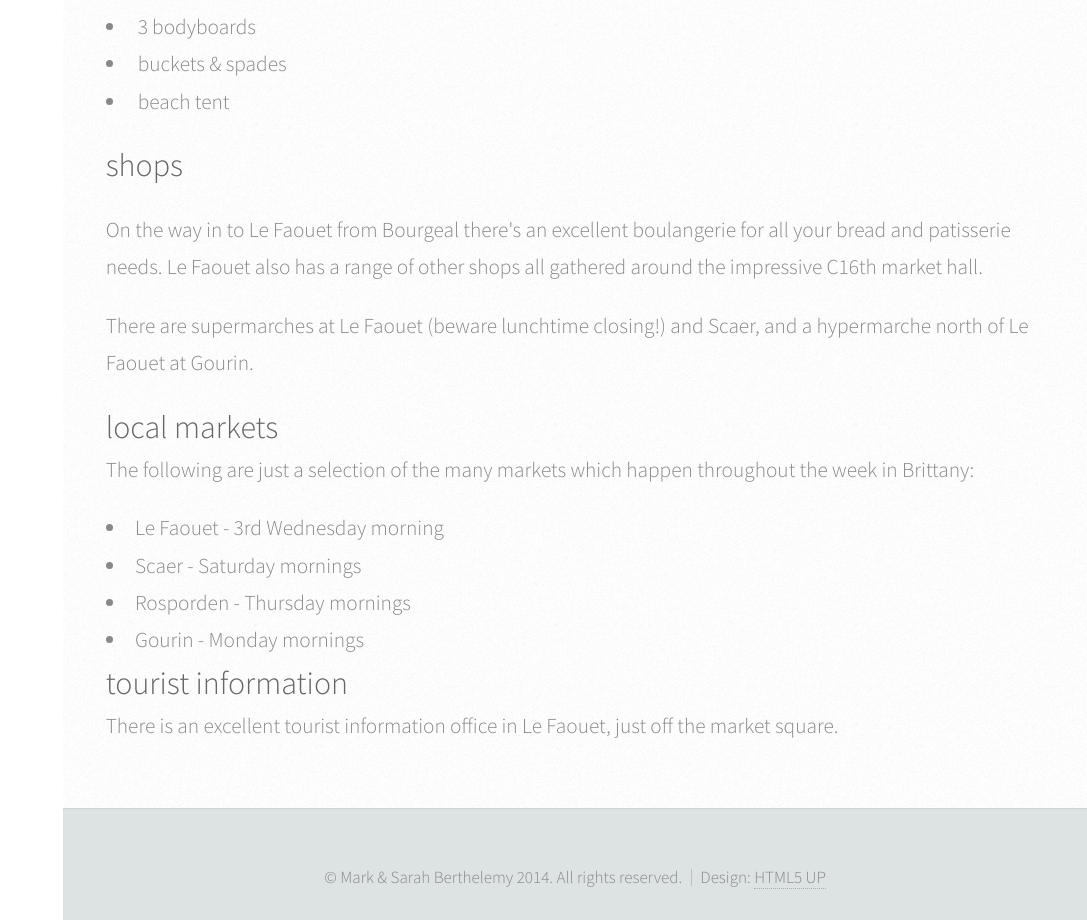
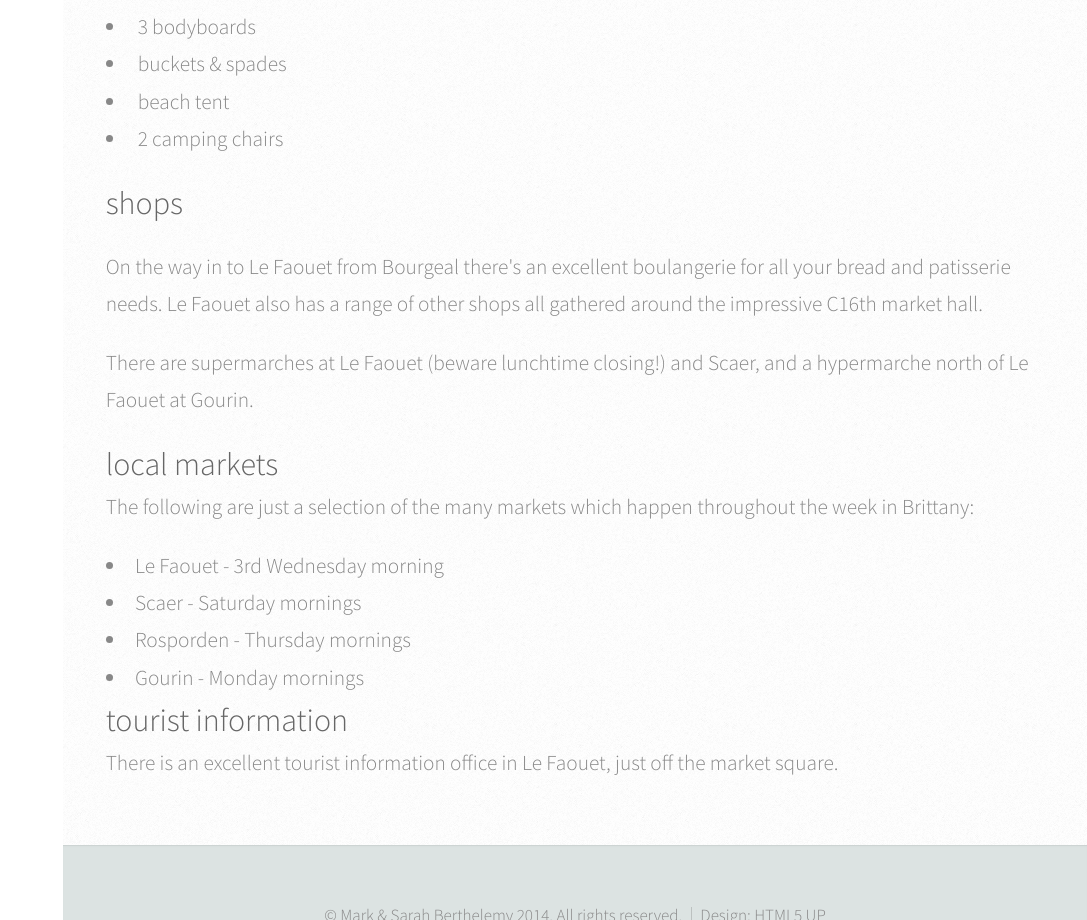
Before and after one commit to berthelemy/bourgeal2, a plain HTML site: page index.html in a window 1280 px wide. Shown: the part 6009-6929 px from the top of the page, without its empty margins (193-1280 px from the left). Drawn offline with Linux system fonts and the light colour scheme; some packages are replaced by stand-ins of ours; a script that the page names is missing.

Commit message:
Update index.html

```diff
--- a/index.html
+++ b/index.html
@@ -259,6 +259,7 @@
 <li>3 bodyboards</li>
 <li>buckets & spades</li>
 <li>beach tent</li>
+<li>2 camping chairs</li>
 </ul>
 <h3>shops</h3>
 <p></p>On the way in to Le Faouet from Bourgeal there's an excellent boulangerie for all your bread and patisserie needs. Le Faouet also has a range of other shops all gathered around the impressive C16th market hall.</p>
```
